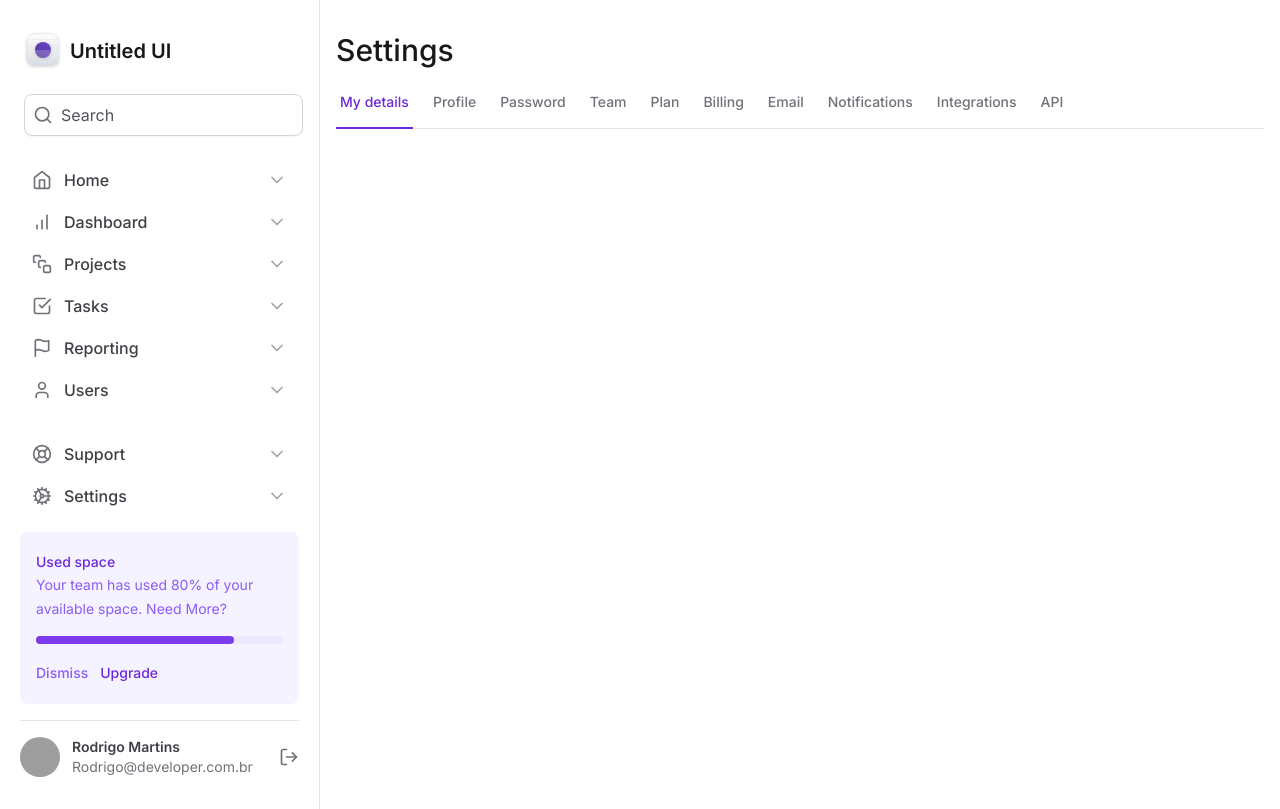
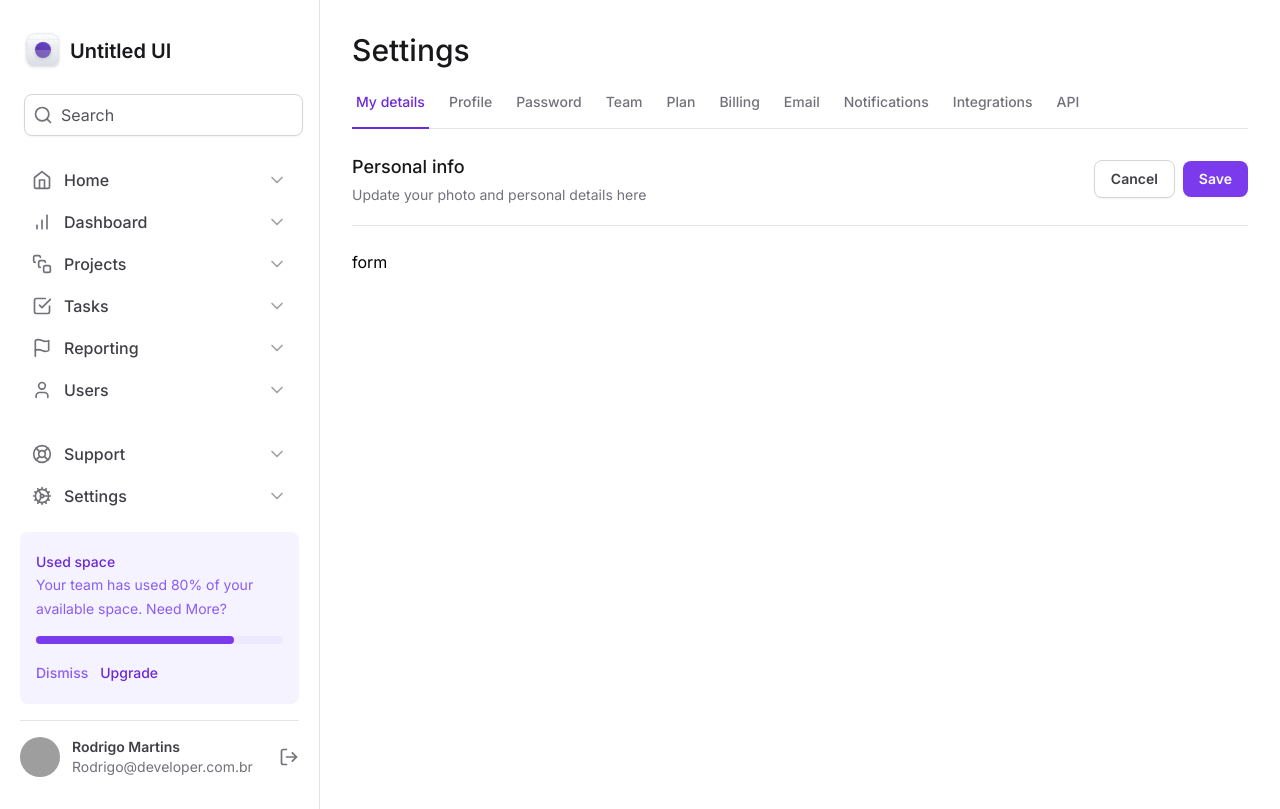
Before and after one commit to RoMartins/tailwind-next, a Next.js app: page / in a window 1280 px wide. Built offline with nearby package versions, Linux system fonts and the light colour scheme; grey boxes are pictures that could not be loaded.

Commit message:
feat:form structure

```diff
--- a/src/app/layout.tsx
+++ b/src/app/layout.tsx
@@ -20,7 +20,7 @@
       <body className={inter.className}>
         <div className="grid min-h-screen grid-cols-app">
           <Sidebar />
-          <main className="px-4 pb-12 pt-8">{children}</main>
+          <main className="px-8 pb-12 pt-8">{children}</main>
         </div>
       </body>
     </html>
--- a/src/app/page.tsx
+++ b/src/app/page.tsx
@@ -8,6 +8,35 @@
       </div>
 
       <SettingTabs />
+
+      <div className="mt-6 flex flex-col">
+        <div className="flex items-center justify-between border-b border-zinc-200 pb-5">
+          <div className="flex flex-col space-y-1">
+            <h2 className="text-lg font-medium text-zinc-900">Personal info</h2>
+            <span className="text-sm text-zinc-500">
+              Update your photo and personal details here
+            </span>
+          </div>
+          <div className="flex items-center gap-2">
+            <button
+              type="button"
+              className="rounded-lg border border-zinc-300 px-4 py-2 text-sm font-semibold text-zinc-700 shadow-sm hover:bg-zinc-50"
+            >
+              Cancel
+            </button>
+            <button
+              type="submit"
+              className="rounded-lg bg-violet-600 px-4 py-2 text-sm font-semibold text-white shadow-sm hover:bg-violet-800"
+            >
+              Save
+            </button>
+          </div>
+        </div>
+
+        <form action="" className="mt-6 flex w-full flex-col">
+          form
+        </form>
+      </div>
     </>
   )
 }
```
